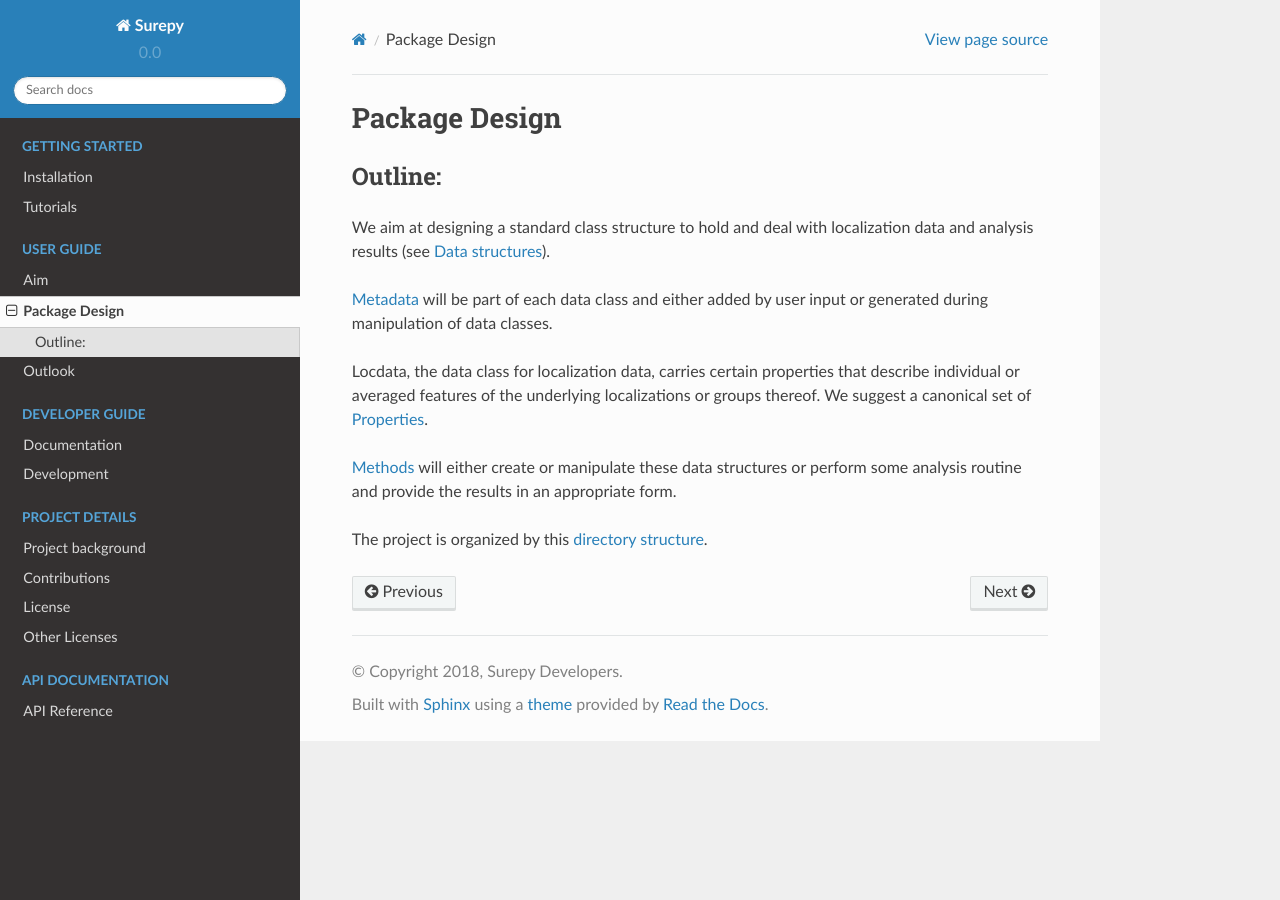
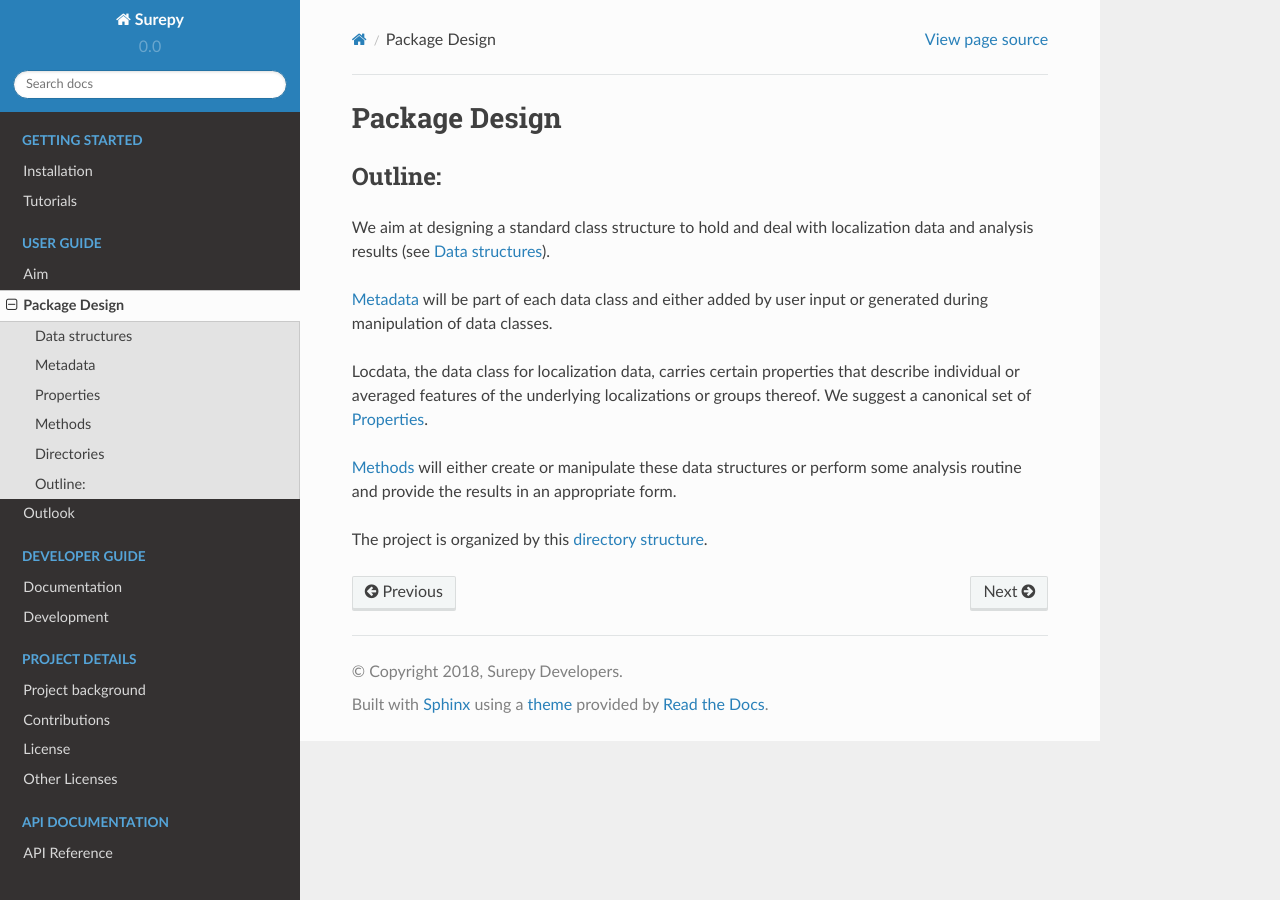
Before and after one commit to super-resolution/Locan, a Sphinx documentation site: the page built from docs/design.rst, in a window 1280 px wide. Built offline with Sphinx 7.4.7 and the Read the Docs theme 2.0.0, drawn with Linux system fonts in a browser that asks for light colours.

```diff
--- a/docs/conf.py
+++ b/docs/conf.py
@@ -40,7 +40,9 @@ extensions = [
     'sphinx.ext.viewcode',
     'sphinx.ext.githubpages',
     'sphinx.ext.napoleon',
-    'sphinx.ext.inheritance_diagram'
+    'sphinx.ext.inheritance_diagram',
+    'IPython.sphinxext.ipython_console_highlighting',
+    'IPython.sphinxext.ipython_directive'
     ]
 
 # autosummary settings
--- a/docs/design.rst
+++ b/docs/design.rst
@@ -3,6 +3,15 @@
 ===========================
 Package Design
 ===========================
+
+.. toctree::
+   :hidden:
+
+   datastructures
+   metadata
+   properties
+   methods
+   directories
 
 Outline:
 ========
```
Also changed, not shown: docs/documentation.rst (+11 -0 lines).
